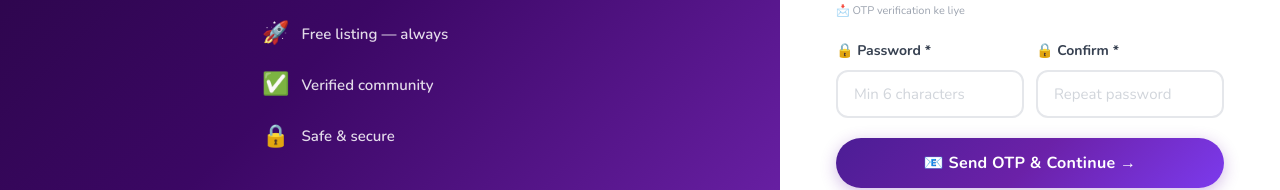
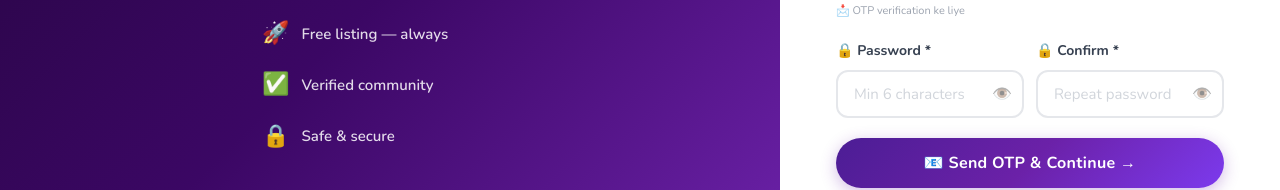
Before and after one commit to Harshkumar11222/delhincr-market, a React (Create React App) app in the folder frontend/: page /register in a window 1280 px wide. Shown: the part 493-683 px from the top of the page. Built offline with nearby package versions, Linux system fonts and the light colour scheme.

Commit message:
feat: add password show/hide toggle in register form

```diff
--- a/frontend/src/pages/Register.jsx
+++ b/frontend/src/pages/Register.jsx
@@ -3,6 +3,7 @@ import { Link, useNavigate } from 'react-router-dom'
 import { GoogleLogin } from '@react-oauth/google'
 import { useAuth } from '../context/AuthContext'
 import api from '../api'
+
 
 export default function Register() {
   const { register } = useAuth()
@@ -13,6 +14,8 @@ export default function Register() {
   const [error, setError] = useState('')
   const [loading, setLoading] = useState(false)
   const [sending, setSending] = useState(false)
+  const [showPass, setShowPass] = useState(false)
+  const [showConfirm, setShowConfirm] = useState(false)
 
   function set(k, v) { setForm(f => ({ ...f, [k]: v })) }
 
@@ -164,11 +167,43 @@ export default function Register() {
               <div style={{ display: 'grid', gridTemplateColumns: '1fr 1fr', gap: 12 }}>
   <div className="form-group">
     <label>🔒 Password *</label>
-                  <input className="form-control" type="password" placeholder="Min 6 characters" value={form.password} onChange={e => set('password', e.target.value)} />
+    <div style={{ position: 'relative' }}>
+      <input
+        className="form-control"
+        type={showPass ? 'text' : 'password'}
+        placeholder="Min 6 characters"
+        value={form.password}
+        onChange={e => set('password', e.target.value)}
+        style={{ paddingRight: 44 }}
+      />
+      <button
+        type="button"
+        onClick={() => setShowPass(s => !s)}
+        style={{ position: 'absolute', right: 12, top: '50%', transform: 'translateY(-50%)', background: 'none', border: 'none', cursor: 'pointer', fontSize: 16, opacity: 0.5 }}
+      >
+        {showPass ? '🙈' : '👁️'}
+      </button>
+    </div>
   </div>
   <div className="form-group">
     <label>🔒 Confirm *</label>
-                  <input className="form-control" type="password" placeholder="Repeat password" value={form.confirm} onChange={e => set('confirm', e.target.value)} />
+    <div style={{ position: 'relative' }}>
+      <input
+        className="form-control"
+        type={showConfirm ? 'text' : 'password'}
+        placeholder="Repeat password"
+        value={form.confirm}
+        onChange={e => set('confirm', e.target.value)}
+        style={{ paddingRight: 44 }}
+      />
+      <button
+        type="button"
+        onClick={() => setShowConfirm(s => !s)}
+        style={{ position: 'absolute', right: 12, top: '50%', transform: 'translateY(-50%)', background: 'none', border: 'none', cursor: 'pointer', fontSize: 16, opacity: 0.5 }}
+      >
+        {showConfirm ? '🙈' : '👁️'}
+      </button>
+    </div>
   </div>
 </div>
               <button type="submit" className="btn btn-primary btn-full btn-lg" disabled={sending} style={{ marginBottom: 16 }}>
```
Lines whose indentation alone changed are shown as unchanged.
